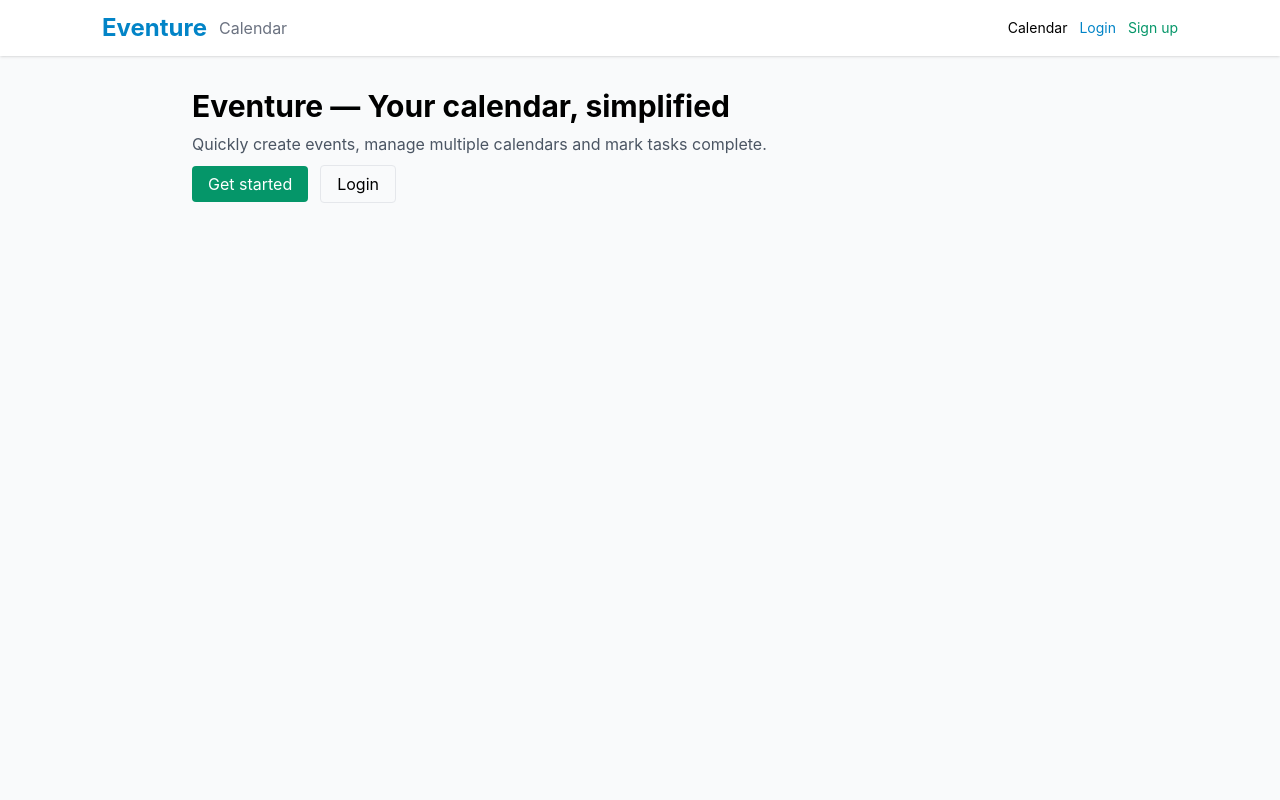
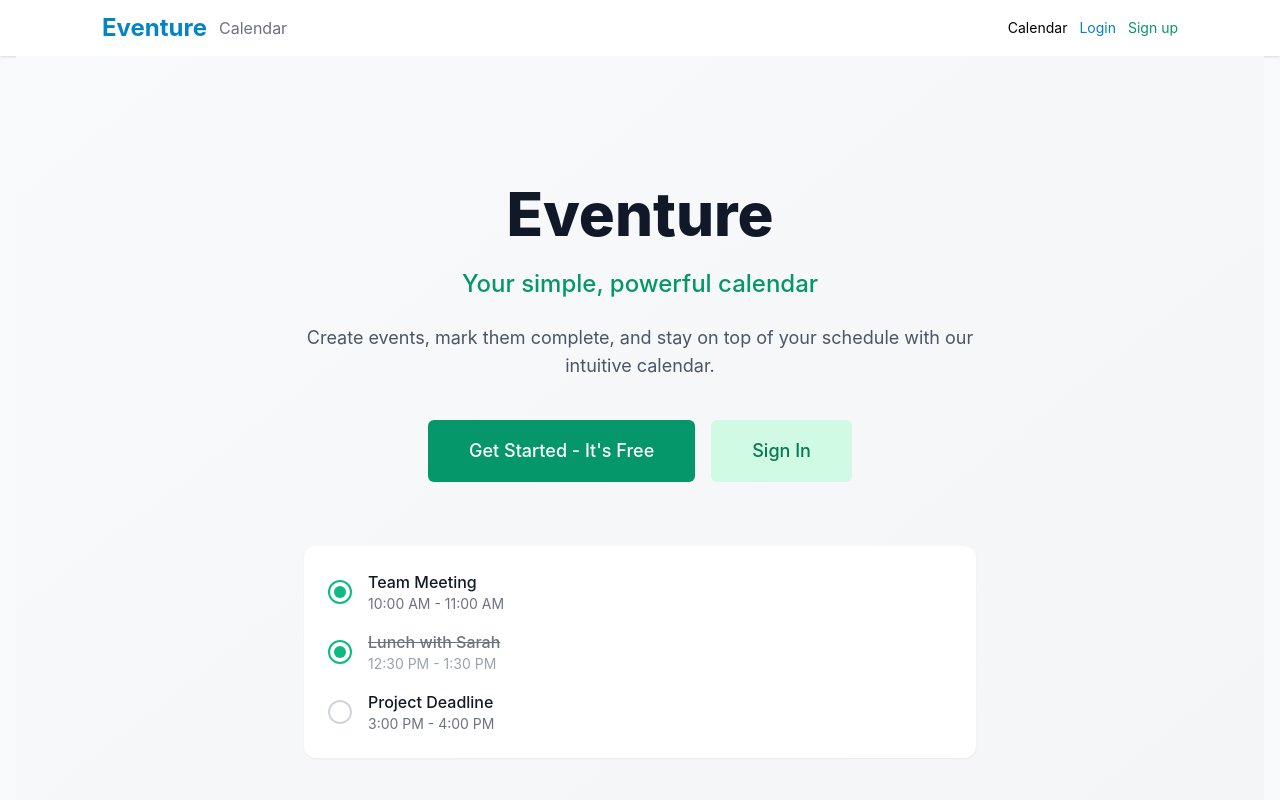
Before and after one commit to maykhinthant/eventure-frontend, a React (Vite) app: page / in a window 1280 px wide. Shown: the top 800 px of the page. Built offline with nearby package versions, Linux system fonts and the light colour scheme; no server answers.

Commit message:
Simple home page

```diff
--- a/src/pages/Home.jsx
+++ b/src/pages/Home.jsx
@@ -1,15 +1,73 @@
-import React from 'react'
-import { Link } from 'react-router-dom'
+import React from 'react';
+import { Link } from 'react-router-dom';
 
-export default function Home(){
+export default function Home() {
   return (
-    <div className="max-w-4xl mx-auto mt-8">
-      <h1 className="text-3xl font-bold mb-2">Eventure — Your calendar, simplified</h1>
-      <p className="text-gray-600 mb-4">Quickly create events, manage multiple calendars and mark tasks complete.</p>
-      <div className="space-x-3">
-        <Link to="/register" className="px-4 py-2 bg-emerald-600 text-white rounded">Get started</Link>
-        <Link to="/login" className="px-4 py-2 border rounded">Login</Link>
+    <div className="min-h-screen bg-gradient-to-br from-gray-50 to-gray-100">
+      <div className="max-w-4xl mx-auto px-4 sm:px-6 lg:px-8 py-20 md:py-32">
+        <div className="text-center">
+          <h1 className="text-4xl md:text-6xl font-extrabold text-gray-900 mb-6">
+            Eventure
+          </h1>
+          <p className="text-2xl text-emerald-600 font-medium mb-2">
+            Your simple, powerful calendar
+          </p>
+          <p className="mt-6 text-lg text-gray-600 max-w-2xl mx-auto">
+            Create events, mark them complete, and stay on top of your schedule with our intuitive calendar.
+          </p>
+
+          <div className="mt-10 flex flex-col sm:flex-row gap-4 justify-center">
+            <Link
+              to="/register"
+              className="px-8 py-3 border border-transparent text-base font-medium rounded-md text-white bg-emerald-600 hover:bg-emerald-700 md:py-4 md:text-lg md:px-10 transition duration-150 ease-in-out transform hover:-translate-y-1"
+            >
+              Get Started - It's Free
+            </Link>
+            <Link
+              to="/login"
+              className="px-8 py-3 border border-transparent text-base font-medium rounded-md text-emerald-700 bg-emerald-100 hover:bg-emerald-200 md:py-4 md:text-lg md:px-10 transition duration-150 ease-in-out"
+            >
+              Sign In
+            </Link>
+          </div>
+
+          <div className="mt-16 bg-white p-6 rounded-xl shadow-sm max-w-2xl mx-auto">
+            <div className="flex items-center space-x-4 mb-4">
+              <div className="w-6 h-6 rounded-full border-2 border-emerald-500 flex items-center justify-center">
+                <div className="w-3 h-3 bg-emerald-500 rounded-full"></div>
+              </div>
+              <div className="text-left">
+                <h3 className="font-medium text-gray-900">Team Meeting</h3>
+                <p className="text-sm text-gray-500">10:00 AM - 11:00 AM</p>
+              </div>
+            </div>
+            <div className="flex items-center space-x-4 mb-4">
+              <div className="w-6 h-6 rounded-full border-2 border-emerald-500 flex items-center justify-center">
+                <div className="w-3 h-3 bg-emerald-500 rounded-full"></div>
+              </div>
+              <div className="text-left">
+                <h3 className="font-medium text-gray-500 line-through">Lunch with Sarah</h3>
+                <p className="text-sm text-gray-400">12:30 PM - 1:30 PM</p>
+              </div>
+            </div>
+            <div className="flex items-center space-x-4">
+              <div className="w-6 h-6 rounded-full border-2 border-gray-300"></div>
+              <div className="text-left">
+                <h3 className="font-medium text-gray-900">Project Deadline</h3>
+                <p className="text-sm text-gray-500">3:00 PM - 4:00 PM</p>
+              </div>
+            </div>
+          </div>
+        </div>
       </div>
+
+      <footer className="bg-white border-t border-gray-200 mt-20">
+        <div className="max-w-7xl mx-auto py-8 px-4 sm:px-6 lg:px-8">
+          <p className="text-center text-gray-500 text-sm">
+            &copy; {new Date().getFullYear()} Eventure. All rights reserved.
+          </p>
+        </div>
+      </footer>
     </div>
-  )
+  );
 }
```
